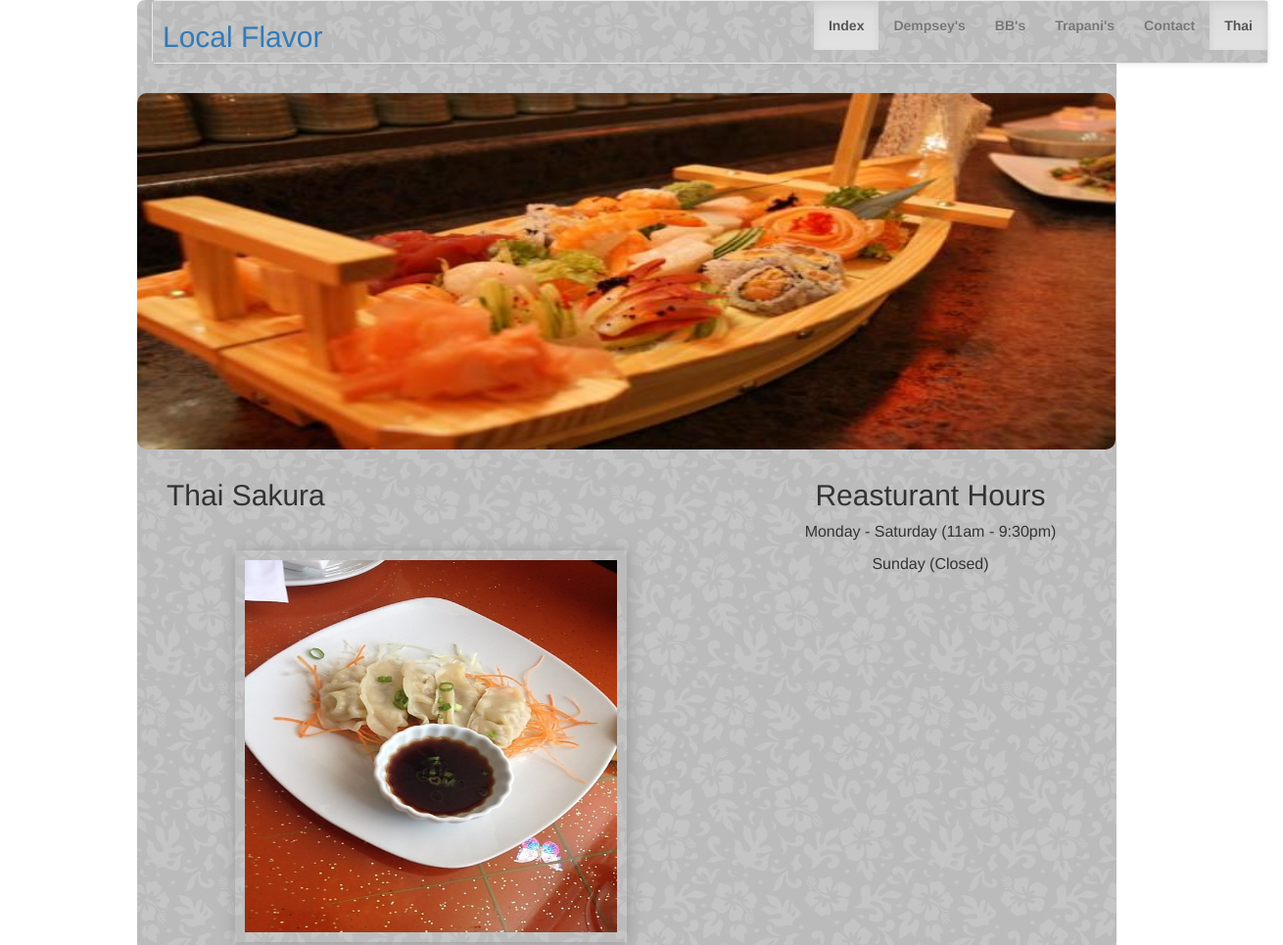
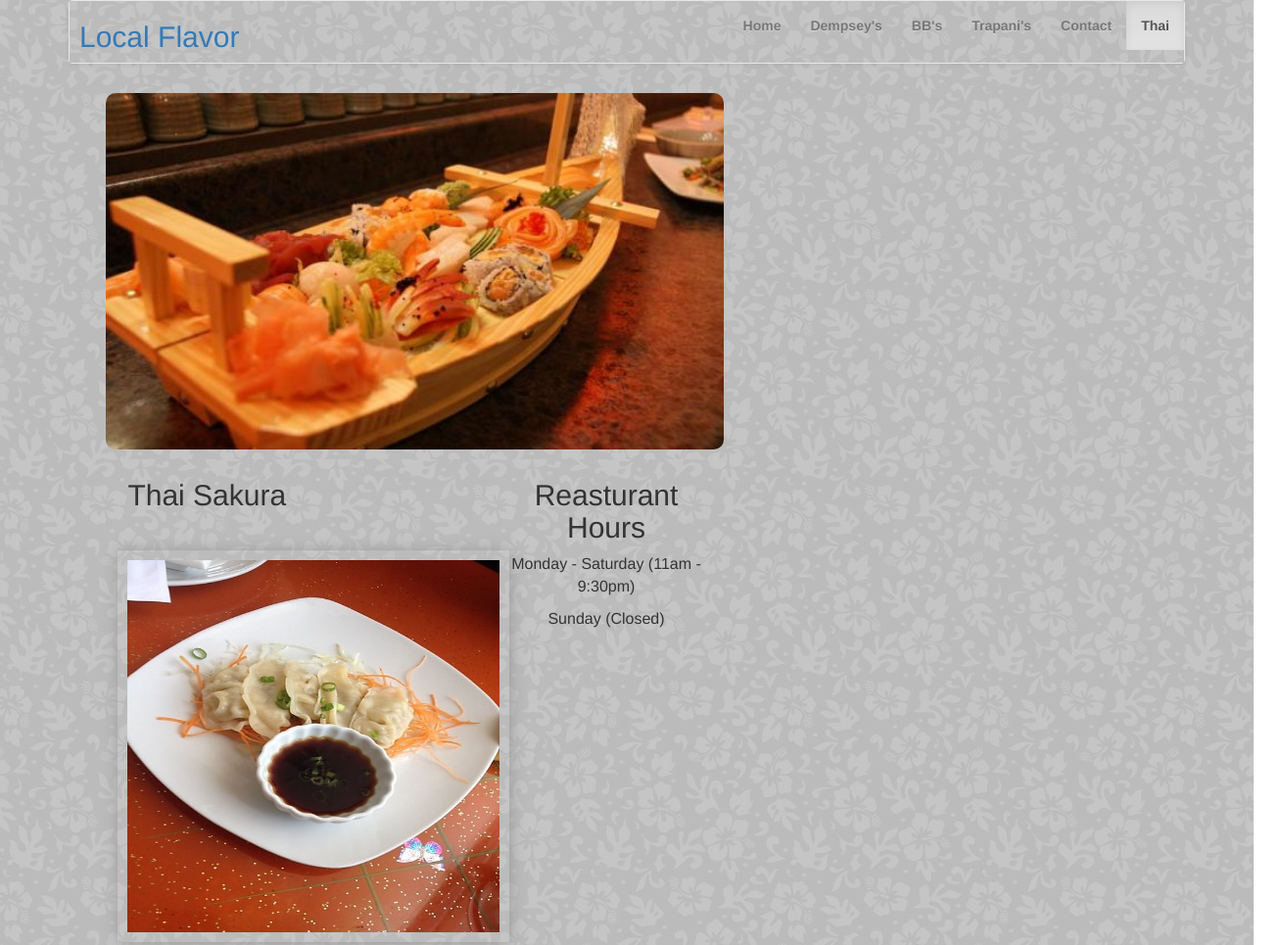
Before and after one commit to GeauxNinja/RestaurantSite, a plain HTML site: page Local Flavor/thai.html in a window 1280 px wide. Shown: the top 965 px of the page at 98% size, 1310 px wide, since content can reach past the window. Drawn offline with nearby package versions, Linux system fonts and the light colour scheme.

Commit message:
Responsive page "thai"
made "thai" page responsive

```diff
--- a/Local Flavor/thai.html
+++ b/Local Flavor/thai.html
@@ -13,7 +13,7 @@
 </head>
 
 <body>
-<div id="wrapper">
+<div id="page">
   <header class="container">
       <div id="menu" class="navbar navbar-default">
 		<div class="navbar-header">
@@ -26,7 +26,7 @@
 		</div>
 		<div class="navbar-collapse collapse">
 			<ul class="nav navbar-nav navbar-right">
-			  <li class="nav active"><a href="index.html">Index</a></li>
+			  <li class="nav"><a href="index.html">Home</a></li>
 			  <li class="nav"><a href="dempseys.html">Dempsey's</a></li>
 			  <li class="nav"><a href="BBs.html">BB's</a></li>
 			  <li class="nav"><a href="trapanis.html">Trapani's</a></li>
@@ -36,6 +36,9 @@
 		</div>
       </div>
     </header>
+    <section id="body" class="container">
+
+      <section id="main" class="col-md-8 col-sm-9">
    <div id="hero"><img src="images/thai3.png" width="999" height="364" alt=""/></div>
   <article id="main">
     <h2>Thai Sakura</h2>
```
